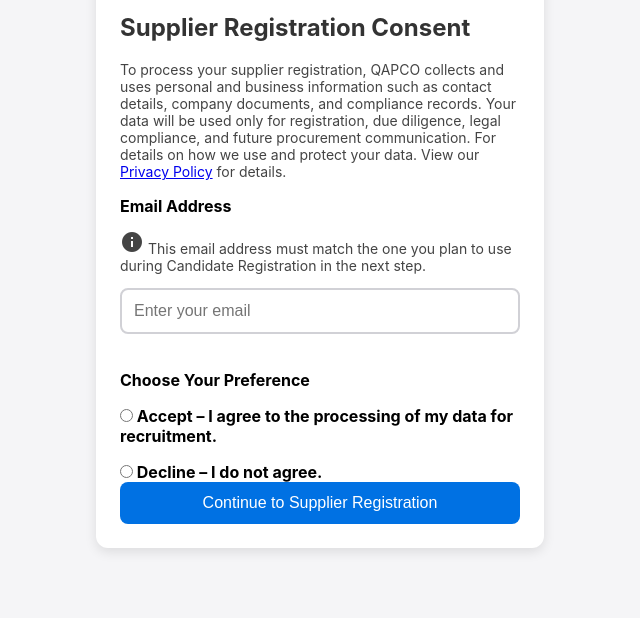
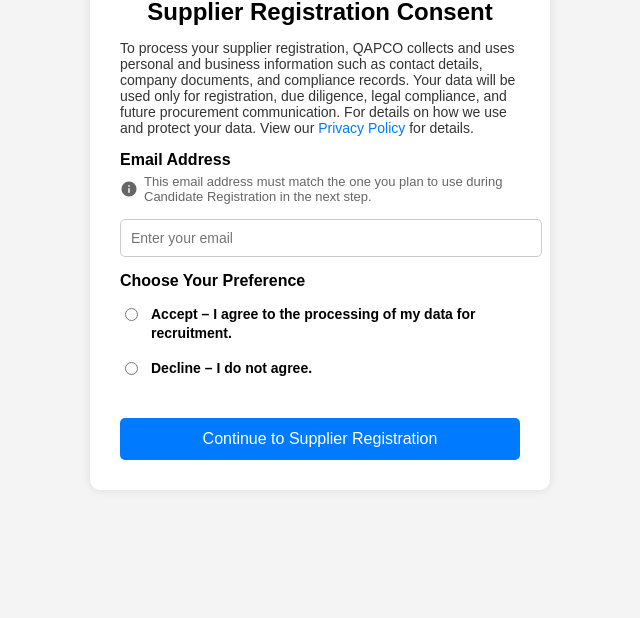
Before and after one commit to Jo-Tsaaro/cookie-site, a plain HTML site: page index.html in a window 1280 px wide. Shown: the part 214-832 px from the top of the page, without its empty margins (320-960 px from the left). Drawn offline with Linux system fonts and the light colour scheme.

Commit message:
supplier form v1

```diff
--- a/style.css
+++ b/style.css
@@ -1,110 +1,103 @@
-/* Global Styles */
 body {
-    font-family: -apple-system, BlinkMacSystemFont, "Helvetica Neue", Arial, sans-serif;
-    background-color: #f5f5f7;
-    margin: 0;
-    padding: 20px;
+  background-color: #f4f4f4;
+  font-family: Arial, sans-serif;
+  display: flex;
+  justify-content: center;
+  align-items: center;
+  height: 100vh;
 }
 
-/* Container */
 .container {
-    max-width: 90%;
-    width: 400px;
-    margin: 50px auto;
-    padding: 24px;
-    background: #fff;
-    border-radius: 12px;
-    box-shadow: 0 4px 12px rgba(0, 0, 0, 0.1);
-    text-align: left;
+  background-color: #fff;
+  border-radius: 10px;
+  padding: 30px;
+  box-shadow: 0 0 10px rgba(0, 0, 0, 0.1);
+  width: 400px;
+  max-width: 90%;
 }
 
 .logo {
-    display: block;
-    max-width: 150px; /* Adjust size as needed */
-    margin: 0 auto 20px; /* Center the logo and add spacing below */
+  display: block;
+  margin: 0 auto 20px;
+  max-height: 50px;
 }
 
-/* Headings & Text */
 h2 {
-    color: #333;
-    font-size: 24px;
+  text-align: center;
+  margin-bottom: 10px;
 }
 
 p {
-    color: #444;
-    font-size: 14px;
+  font-size: 14px;
+  color: #333;
 }
 
-/* Input Fields */
 label {
-    font-weight: bold;
-    display: block;
-    margin-top: 16px;
-
+  font-weight: bold;
+  margin-top: 15px;
+  display: block;
 }
 
 input[type="email"] {
-    width: 100%;
-    max-width: 100%;
-    box-sizing: border-box;
-    padding: 12px;
-    border: 2px solid #d1d1d6;
-    border-radius: 8px;
-    outline: none;
-    font-size: 16px;
-    margin-bottom: 20px;
+  width: 100%;
+  padding: 10px;
+  margin-top: 5px;
+  border: 1px solid #ccc;
+  border-radius: 5px;
+  font-size: 14px;
 }
 
-/* Radio Button Section */
-fieldset {
-    border: none;
-    padding: 12px 0;
-    margin-top: 12px;
+.radio-group {
+  margin-top: 15px;
 }
 
-legend {
-  font-weight: bold;
+.radio-inline {
+  display: flex;
+  align-items: flex-start;
+  gap: 10px;
+  margin-bottom: 15px;
+  font-size: 14px;
 }
 
-/* Radio Options */
-.radio-option {
-    display: flex;
-    align-items: center;
-    gap: 8px;
-    margin-bottom: 10px;
+.radio-inline input[type="radio"] {
+  margin-top: 3px;
 }
 
-input[type="radio"] {
-    margin: 0;
+.radio-inline span {
+  line-height: 1.4;
 }
 
-label[for="accept"], label[for="decline"] {
-    font-weight: normal;
+button {
+  width: 100%;
+  margin-top: 25px;
+  padding: 12px;
+  background-color: #007bff;
+  color: white;
+  border: none;
+  font-size: 16px;
+  border-radius: 5px;
+  cursor: pointer;
 }
 
-label[for="accept"] strong,
-label[for="decline"] strong {
-    font-weight: bold;
+button:hover {
+  background-color: #0056b3;
 }
 
-/* Submit Button */
-button {
-    background: #0071e3;
-    color: white;
-    padding: 12px;
-    border: none;
-    border-radius: 8px;
-    font-size: 16px;
-    width: 100%;
-    transition: background 0.3s ease-in-out, opacity 0.3s ease-in-out;
-    text-align: center;
-    opacity: 1; /* Makes disabled state visibly different */
+a {
+  color: #007bff;
+  text-decoration: none;
 }
 
-/* Responsive Adjustments */
-@media (max-width: 500px) {
-    .container {
-        width: 100%;
-        padding: 20px;
-    }
+.helper-text {
+  font-size: 13px;
+  color: #666;
+  margin: 5px 0 10px;
+  display: flex;
+  align-items: center;
+  gap: 6px;
 }
+
+.info-icon {
+  font-size: 18px;
+  color: #666;
+}
```
